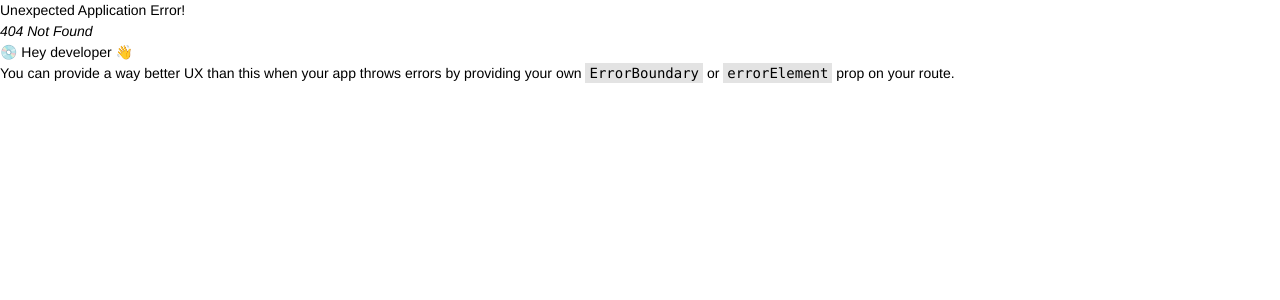
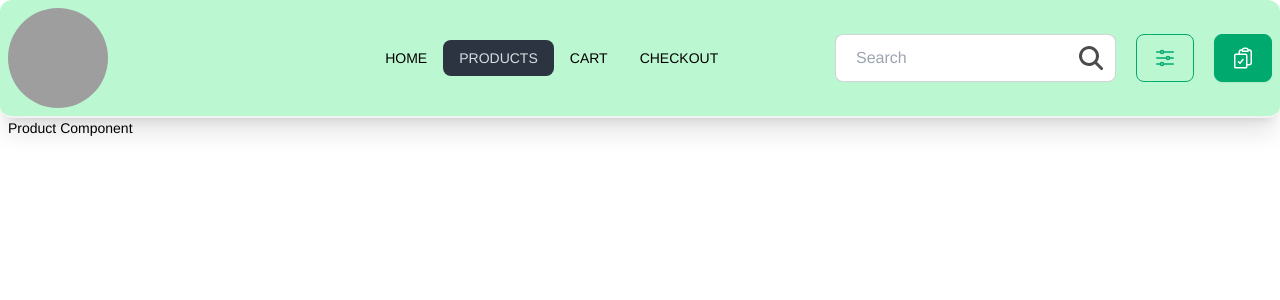
Before and after one commit to jakirulislamhakim/online-nursery-website-front-end, a React (Vite) app: page /products in a window 1280 px wide. Before the commit this address had no page. Shown: the top 300 px of the page. Built offline with nearby package versions, Linux system fonts and the light colour scheme; no server answers; grey boxes are pictures that could not be loaded.

Commit message:
redux setup and create get all products api

```diff
--- a/package.json
+++ b/package.json
@@ -10,8 +10,10 @@
     "preview": "vite preview"
   },
   "dependencies": {
+    "@reduxjs/toolkit": "^2.2.7",
     "react": "^18.3.1",
     "react-dom": "^18.3.1",
+    "react-redux": "^9.1.2",
     "react-router-dom": "^6.26.1",
     "swiper": "^11.1.10"
   },
--- a/src/components/HeroSection/HeroSection.tsx
+++ b/src/components/HeroSection/HeroSection.tsx
@@ -8,11 +8,13 @@ import { Swiper, SwiperSlide } from 'swiper/react';
 import 'swiper/css';
 import 'swiper/css/pagination';
 import 'swiper/css/navigation';
+import 'swiper/css/effect-fade';
+
 
 import './swiperStyle.css';
 
 // import required modules
-import { Autoplay, Pagination, Navigation } from 'swiper/modules';
+import { Autoplay, Pagination, Navigation , EffectFade } from 'swiper/modules';
 
 const HeroSection = () => {
    return (
@@ -20,15 +22,16 @@ const HeroSection = () => {
          <Swiper
             spaceBetween={30}
             centeredSlides={true}
+            effect={'fade'}
             autoplay={{
-               delay: 3000,
+               delay: 4000,
                disableOnInteraction: false,
             }}
             pagination={{
                clickable: true,
             }}
             navigation={true}
-            modules={[Autoplay, Pagination, Navigation]}
+            modules={[Autoplay, Pagination, Navigation , EffectFade]}
             className="mySwiper"
          >
             <SwiperSlide>
--- a/src/components/layouts/Navbar.tsx
+++ b/src/components/layouts/Navbar.tsx
@@ -1,11 +1,12 @@
-import { NavLink } from 'react-router-dom';
+import { NavLink, useLocation } from 'react-router-dom';
 import SearchBarIcon from '../icons/SearchBarIcon';
 import ProductFIlterIcon from '../icons/ProductFIlterIcon';
-import LoginIcon from '../icons/LoginIcon';
 import CheckoutIcon from '../icons/CheckoutIcon';
 import DropdownMenu from '../icons/DropdownMenu';
 
 const Navbar = () => {
+   const location = useLocation();
+
    const navItems = (
       <>
          <li>
@@ -24,7 +25,7 @@ const Navbar = () => {
    );
 
    return (
-      <div className="bg-green-200 shadow-xl border-b-2 border-base-200 rounded-xl">
+      <div className="bg-green-200 shadow-xl border-b-2 border-base-200 lg:rounded-xl">
          <div className="max-w-screen-2xl mx-auto ">
             <nav className="navbar">
                <div className="navbar-start  p-0  lg:w-1/3">
@@ -54,9 +55,9 @@ const Navbar = () => {
                   <ul className="menu menu-horizontal ">{navItems}</ul>
                </div>
                <div className="navbar-end gap-1 md:gap-4">
-                  <SearchBarIcon />
-                  <ProductFIlterIcon />
-                  <LoginIcon />
+                  {location.pathname === '/products' && <SearchBarIcon />}
+                  {location.pathname === '/products' && <ProductFIlterIcon />}
+                  {/* <LoginIcon /> */}
                   <CheckoutIcon />
                </div>
             </nav>
--- a/src/components/plantsTypeSection/PlantsTypeSection.tsx
+++ b/src/components/plantsTypeSection/PlantsTypeSection.tsx
@@ -10,7 +10,7 @@ import 'swiper/css/pagination';
 import './style.css';
 
 // import required modules
-import { FreeMode, Pagination } from 'swiper/modules';
+import { FreeMode, Pagination, Autoplay } from 'swiper/modules';
 import { useEffect, useState } from 'react';
 
 type TPlant = {
@@ -38,10 +38,14 @@ const PlantsTypeSection = () => {
             slidesPerView={5}
             spaceBetween={30}
             freeMode={true}
+            autoplay={{
+               delay: 2000,
+               disableOnInteraction: false,
+            }}
             pagination={{
                clickable: true,
             }}
-            modules={[FreeMode, Pagination]}
+            modules={[FreeMode, Pagination, Autoplay]}
             className="mySwiper"
             breakpoints={{
                // when window width is >= 320px
--- /dev/null
+++ b/src/pages/product/Product.tsx
@@ -0,0 +1,15 @@
+import { useGetAllProductsQuery } from '../../redux/features/products/productsApi';
+import Container from '../../utils/Container';
+
+const Product = () => {
+   const { data } = useGetAllProductsQuery(undefined);
+   console.log(data);
+
+   return (
+      <Container>
+         <h2> Product Component </h2>
+      </Container>
+   );
+};
+
+export default Product;
--- /dev/null
+++ b/src/redux/api/baseApi.ts
@@ -0,0 +1,9 @@
+import { createApi, fetchBaseQuery } from '@reduxjs/toolkit/query/react';
+
+export const baseApi = createApi({
+   reducerPath: 'baseApi',
+   baseQuery: fetchBaseQuery({
+      baseUrl: 'http://localhost:5000/api/v1/',
+   }),
+   endpoints: () => ({}),
+});
--- /dev/null
+++ b/src/redux/features/products/productsApi.ts
@@ -0,0 +1,14 @@
+import { baseApi } from '../../api/baseApi';
+
+const products = baseApi.injectEndpoints({
+   endpoints: builder => ({
+      getAllProducts: builder.query({
+         query: () => ({
+            url: '/products',
+            method: 'GET',
+         }),
+      }),
+   }),
+});
+
+export const { useGetAllProductsQuery } = products;
--- /dev/null
+++ b/src/redux/hooks.ts
@@ -0,0 +1,6 @@
+import { useDispatch, useSelector } from 'react-redux'
+import type { RootState, AppDispatch } from './store'
+
+// Use throughout your app instead of plain `useDispatch` and `useSelector`
+export const useAppDispatch = useDispatch.withTypes<AppDispatch>()
+export const useAppSelector = useSelector.withTypes<RootState>()
--- /dev/null
+++ b/src/redux/store.ts
@@ -0,0 +1,15 @@
+import { configureStore } from '@reduxjs/toolkit';
+import { baseApi } from './api/baseApi';
+
+export const store = configureStore({
+   reducer: {
+      [baseApi.reducerPath]: baseApi.reducer,
+   },
+   middleware: getDefaultMiddleware =>
+      getDefaultMiddleware().concat(baseApi.middleware),
+});
+
+// Infer the `RootState` and `AppDispatch` types from the store itself
+export type RootState = ReturnType<typeof store.getState>;
+// Inferred type: {posts: PostsState, comments: CommentsState, users: UsersState}
+export type AppDispatch = typeof store.dispatch;
--- a/src/routes/router.tsx
+++ b/src/routes/router.tsx
@@ -1,6 +1,7 @@
 import { createBrowserRouter } from 'react-router-dom';
 import App from '../App';
 import Home from '../pages/Home/Home';
+import Product from '../pages/product/Product';
 
 const router = createBrowserRouter([
    {
@@ -11,6 +12,10 @@ const router = createBrowserRouter([
             index: true,
             element: <Home />,
          },
+         {
+            path: 'products',
+            element: <Product />,
+         },
       ],
    },
 ]);
```
Also changed, not shown: src/main.tsx (+13 -9 lines), 1 other file (tests, documents, lock files or other folders).
